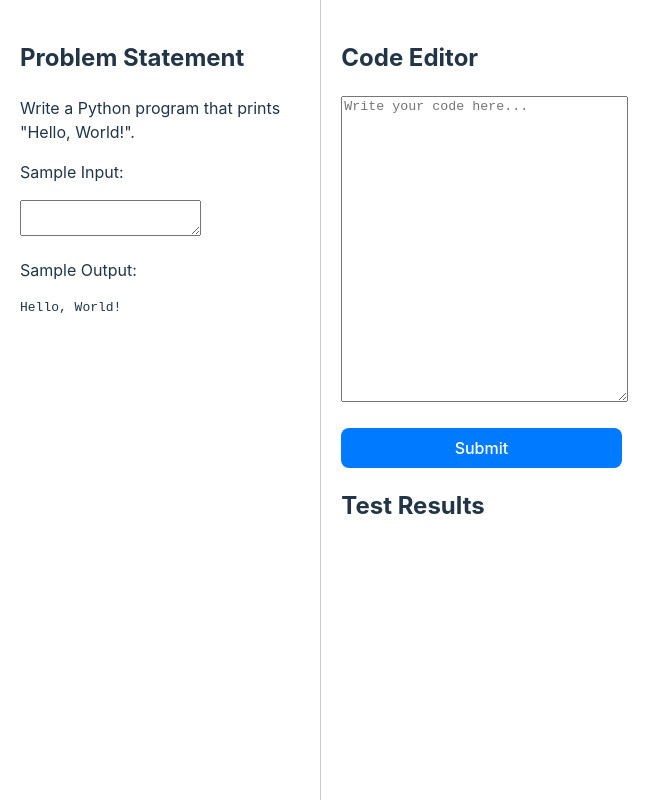
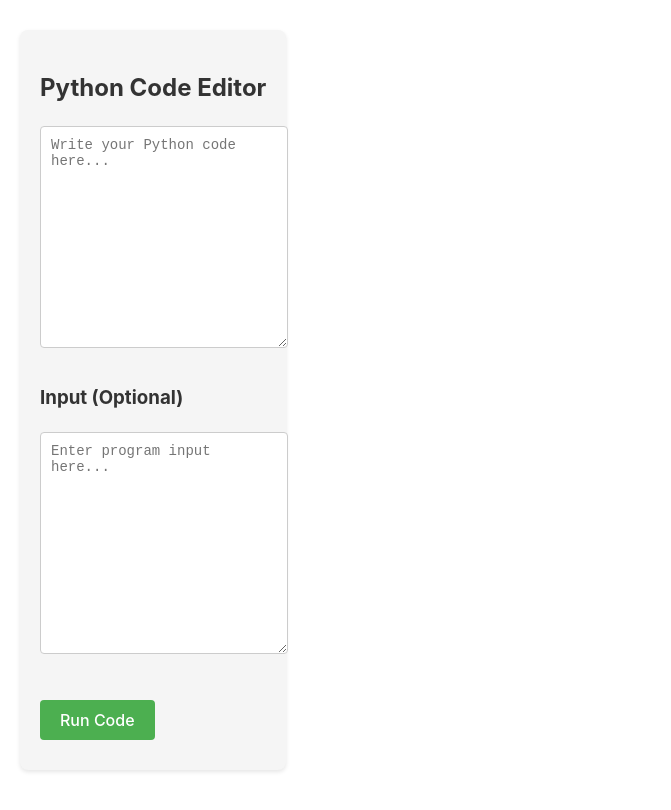
Before and after one commit to dharshan-kumarj/LabAgent_Frontend, a React (Vite) app: page / in a window 1280 px wide. Shown: the top 810 px of the page, without its empty margins (0-671 px from the left). Built offline with nearby package versions, Linux system fonts and the light colour scheme.

Commit message:
updated files with better error handling

```diff
--- a/src/App.css
+++ b/src/App.css
@@ -1,38 +1,72 @@
 .App {
-  display: flex;
-  height: 100vh;
+  max-width: 1200px;
+  margin: 0 auto;
+  padding: 20px;
 }
 
-.left-panel, .right-panel {
-  flex: 1;
+.code-editor {
+  background-color: #f5f5f5;
   padding: 20px;
-  box-sizing: border-box;
+  border-radius: 8px;
+  box-shadow: 0 2px 4px rgba(0, 0, 0, 0.1);
 }
 
-.left-panel {
-  border-right: 1px solid #ccc;
+.code-input, .stdin-input {
+  width: 100%;
+  min-height: 200px;
+  margin: 10px 0;
+  padding: 10px;
+  font-family: 'Courier New', monospace;
+  font-size: 14px;
+  border: 1px solid #ccc;
+  border-radius: 4px;
+  resize: vertical;
 }
 
-.code-editor textarea, .test-results pre {
-  width: 100%;
-  height: 300px;
-  margin-bottom: 20px;
+.submit-button {
+  background-color: #4CAF50;
+  color: white;
+  padding: 10px 20px;
+  border: none;
+  border-radius: 4px;
+  cursor: pointer;
+  font-size: 16px;
+  margin: 10px 0;
 }
 
-button {
-  display: block;
-  width: 100%;
-  padding: 10px;
-  background-color: #007bff;
-  color: white;
-  border: none;
-  cursor: pointer;
+.submit-button:disabled {
+  background-color: #cccccc;
+  cursor: not-allowed;
 }
 
-button:hover {
-  background-color: #0056b3;
+.error-output {
+  margin-top: 20px;
+  padding: 10px;
+  background-color: #ffebee;
+  border: 1px solid #ffcdd2;
+  border-radius: 4px;
 }
 
-.error {
-  color: red;
+.code-output {
+  margin-top: 20px;
+  padding: 10px;
+  background-color: #e8f5e9;
+  border: 1px solid #c8e6c9;
+  border-radius: 4px;
 }
+
+pre {
+  white-space: pre-wrap;
+  word-wrap: break-word;
+  margin: 0;
+  font-family: 'Courier New', monospace;
+}
+
+.input-section {
+  margin: 20px 0;
+}
+
+h2, h3 {
+  color: #333;
+  margin-bottom: 10px;
+}
--- a/src/App.tsx
+++ b/src/App.tsx
@@ -2,61 +2,135 @@ import React, { useState } from 'react';
 import axios from 'axios';
 import './App.css';
 
+interface JudgeResponse {
+    stdout: string | null;
+    stderr: string | null;
+    compile_output: string | null;
+    message: string | null;
+    status: {
+        id: number;
+        description: string;
+    };
+}
+
 function App() {
     const [sourceCode, setSourceCode] = useState('');
-    const [languageId, setLanguageId] = useState('71'); // Python (3.8.1)
-    const [stdin, setStdin] = useState(''); // Sample input
+    const [languageId, setLanguageId] = useState('71'); // Python
+    const [stdin, setStdin] = useState('');
     const [output, setOutput] = useState('');
     const [error, setError] = useState('');
+    const [isLoading, setIsLoading] = useState(false);
+    const [statusMessage, setStatusMessage] = useState('');
 
     const handleSubmit = async () => {
-        setError(''); // Clear previous errors
-        setOutput(''); // Clear previous output
+        if (!sourceCode.trim()) {
+            setError('Please enter some code before submitting.');
+            return;
+        }
+
+        setError('');
+        setOutput('');
+        setStatusMessage('Submitting code...');
+        setIsLoading(true);
+
         try {
-            console.log('Submitting code...');
-            const response = await axios.post('http://localhost:3001/submit', {
-                sourceCode,
-                languageId,
-                stdin
+            const response = await axios.post<JudgeResponse>('http://localhost:3001/submit', {
+                sourceCode: sourceCode.trim(),
+                languageId: parseInt(languageId),
+                stdin: stdin.trim()
             });
-            console.log('Code submitted successfully:', response.data);
-            setOutput(response.data.stdout || response.data.stderr || JSON.stringify(response.data));
+
+            const result = response.data;
+            console.log('Submission result:', result);
+
+            // Handle different status codes
+            switch (result.status.id) {
+                case 3: // Accepted
+                    setOutput(result.stdout || 'Program executed successfully with no output');
+                    break;
+                case 4: // Wrong Answer
+                    setError(`Wrong Answer: ${result.stdout || 'No output'}`);
+                    break;
+                case 5: // Time Limit Exceeded
+                    setError('Time Limit Exceeded');
+                    break;
+                case 6: // Compilation Error
+                    setError(`Compilation Error: ${result.compile_output}`);
+                    break;
+                default:
+                    if (result.stderr) {
+                        setError(`Runtime Error: ${result.stderr}`);
+                    } else if (result.compile_output) {
+                        setError(`Compilation Error: ${result.compile_output}`);
+                    } else if (result.message) {
+                        setError(`Error: ${result.message}`);
+                    } else {
+                        setError(`Submission Error: ${result.status.description}`);
+                    }
+            }
         } catch (error) {
+            console.error('Error details:', error);
             if (axios.isAxiosError(error)) {
-                console.error('Error submitting code:', error.response ? error.response.data : error.message);
-                setError(error.response ? error.response.data.error : 'Failed to submit the code. Please try again.');
+                const errorMessage = error.response?.data?.error || error.message;
+                const errorDetails = error.response?.data?.details;
+                setError(`Submission Error: ${errorMessage}\n${JSON.stringify(errorDetails, null, 2)}`);
             } else {
-                console.error('Error submitting code:', error);
-                setError('Failed to submit the code. Please try again.');
+                setError('An unexpected error occurred. Please try again.');
             }
+        } finally {
+            setIsLoading(false);
+            setStatusMessage('');
         }
     };
 
     return (
         <div className="App">
-            <div className="left-panel">
-                <h2>Problem Statement</h2>
-                <p>Write a Python program that prints "Hello, World!".</p>
-                <p>Sample Input:</p>
-                <textarea value={stdin} onChange={(e) => setStdin(e.target.value)}></textarea>
-                <p>Sample Output:</p>
-                <pre>Hello, World!</pre>
-            </div>
-            <div className="right-panel">
-                <div className="code-editor">
-                    <h2>Code Editor</h2>
+            <div className="code-editor">
+                <h2>Python Code Editor</h2>
+                <textarea
+                    value={sourceCode}
+                    onChange={(e) => setSourceCode(e.target.value)}
+                    placeholder="Write your Python code here..."
+                    className="code-input"
+                    disabled={isLoading}
+                />
+                <div className="input-section">
+                    <h3>Input (Optional)</h3>
                     <textarea
-                        value={sourceCode}
-                        onChange={(e) => setSourceCode(e.target.value)}
-                        placeholder="Write your code here..."
-                    ></textarea>
-                    <button onClick={handleSubmit}>Submit</button>
+                        value={stdin}
+                        onChange={(e) => setStdin(e.target.value)}
+                        placeholder="Enter program input here..."
+                        className="stdin-input"
+                        disabled={isLoading}
+                    />
                 </div>
-                <div className="test-results">
-                    <h2>Test Results</h2>
-                    {error && <p className="error">{error}</p>}
-                    <pre>{output}</pre>
-                </div>
+                <button
+                    onClick={handleSubmit}
+                    disabled={isLoading}
+                    className="submit-button"
+                >
+                    {isLoading ? 'Running...' : 'Run Code'}
+                </button>
+
+                {statusMessage && (
+                    <div className="status-message">
+                        {statusMessage}
+                    </div>
+                )}
+
+                {error && (
+                    <div className="error-output">
+                        <h3>Error</h3>
+                        <pre>{error}</pre>
+                    </div>
+                )}
+
+                {output && (
+                    <div className="code-output">
+                        <h3>Output</h3>
+                        <pre>{output}</pre>
+                    </div>
+                )}
             </div>
         </div>
     );
```
